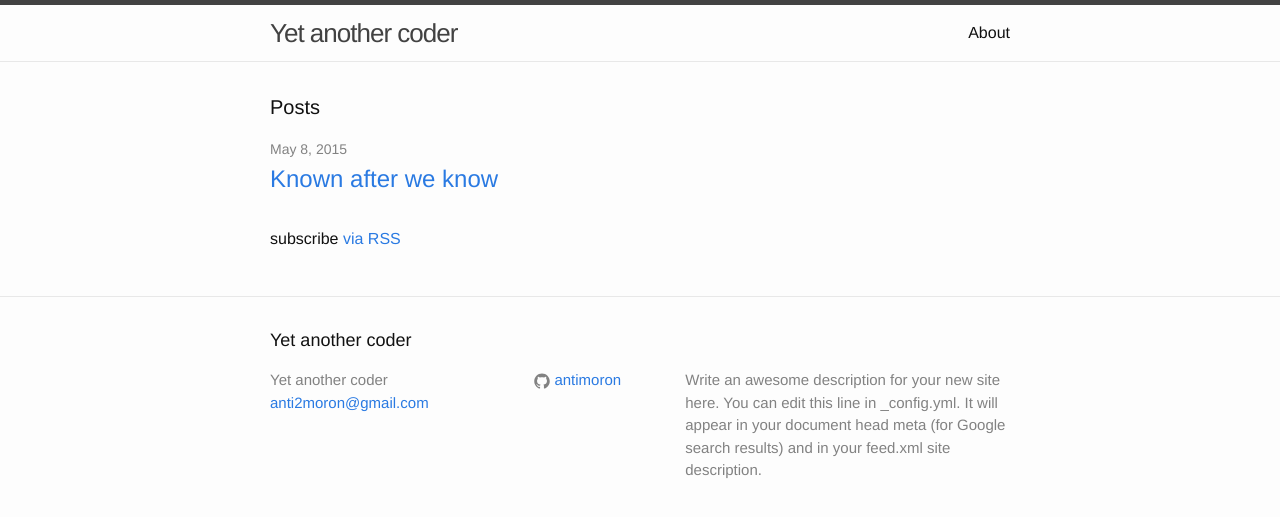
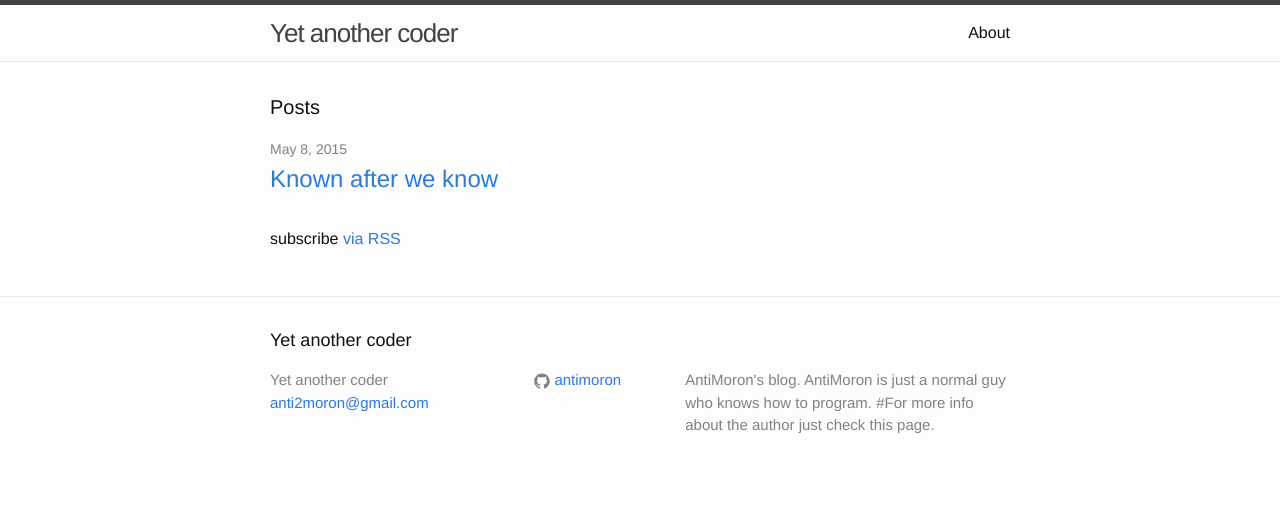
Before and after one commit to QAQMiao/antimoron.github.io, a Jekyll site: the page built from index.html, in a window 1280 px wide. Shown: the top 517 px of the page. Built offline with Jekyll 4.4.1, drawn with Linux system fonts in a browser that asks for light colours.

Commit message:
update site description

```diff
--- a/_config.yml
+++ b/_config.yml
@@ -1,10 +1,9 @@
 # Site settings
 title: Yet another coder
 email: anti2moron@gmail.com
-description: > # this means to ignore newlines until "baseurl:"
-  Write an awesome description for your new site here. You can edit this
-  line in _config.yml. It will appear in your document head meta (for
-  Google search results) and in your feed.xml site description.
+description: >
+  AntiMoron's blog. AntiMoron is just a normal guy who knows how to program.
+  #For more info about the author just check this page.
 baseurl: "" # the subpath of your site, e.g. /blog/
 url: "http://antimoron.github.io" # the base hostname & protocol for your site
 github_username: antimoron
```
